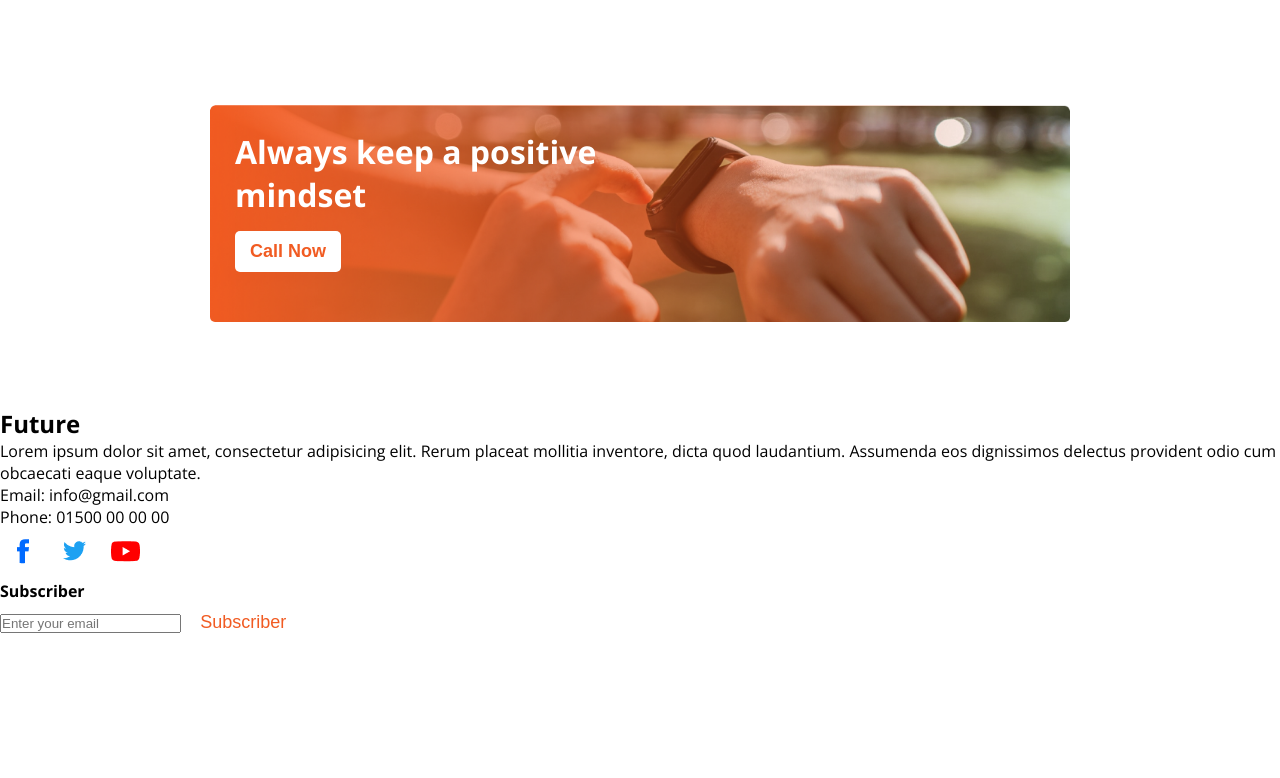
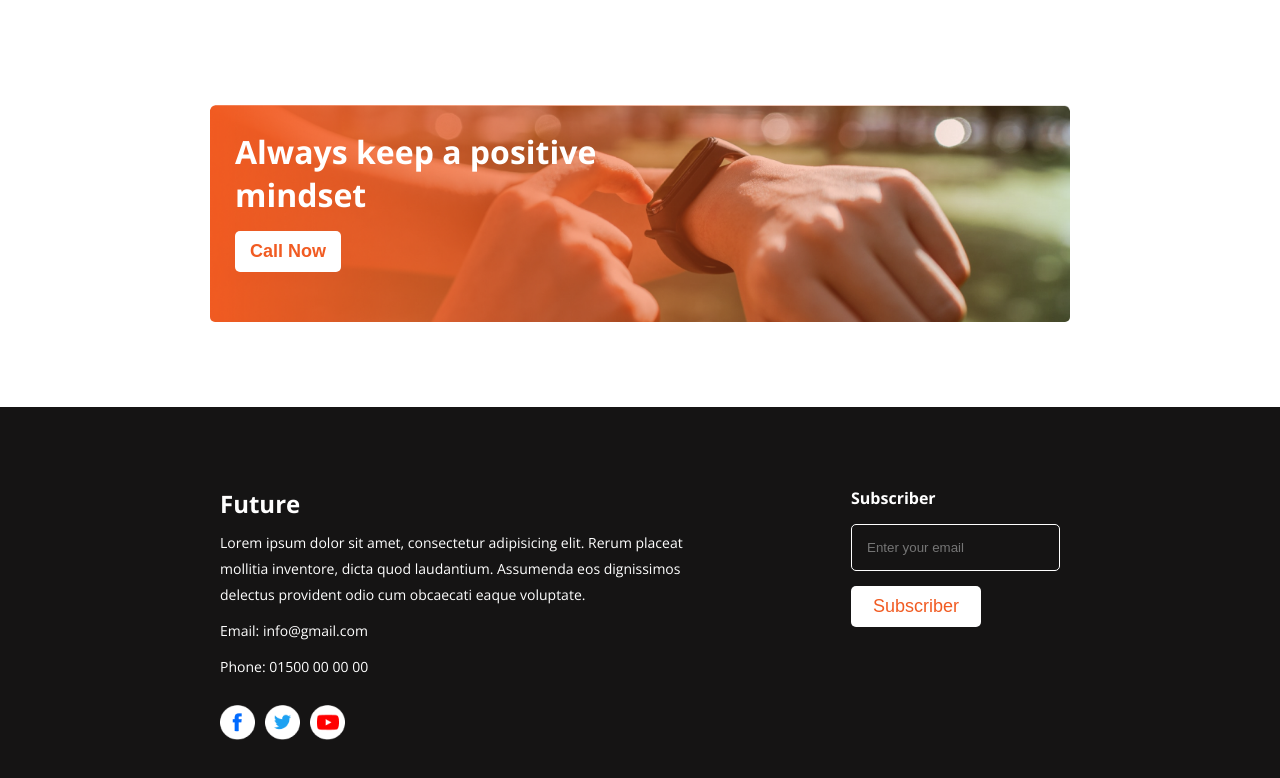
Before and after one commit to MdAfsarHossain/New-Year, a plain HTML site: page index.html in a window 1280 px wide. Shown: the part 1626-2404 px from the top of the page. Before the commit the page ends 2269 px from the top, so only its background shows below. Drawn offline with nearby package versions, Linux system fonts and the light colour scheme.

Commit message:
Footer Section CSS Styles code added

```diff
--- a/css/style.css
+++ b/css/style.css
@@ -189,3 +189,75 @@ button {
     margin-bottom: 25px;
     font-weight: 600;
 }
+
+/* Footer Styles */
+.footer {
+    background: rgb(21, 20, 20);
+    color: white;
+    padding: 80px 220px;
+}
+
+.footer-container {
+    display: flex;
+    justify-content: space-between;
+
+}
+
+.footer-title {
+    margin-bottom: 10px;
+}
+
+.footer-content {
+    width: 500px;
+}
+
+.footer-content p {
+    margin-bottom: 10px;
+    font-size: 14px;
+    color: rgb(255, 255, 255);
+    font-weight: 400;
+    line-height: 26px;
+    letter-spacing: 0%;
+}
+
+.footer-content .email,
+.footer-content .phone {
+    color: rgb(255, 255, 255);
+    font-size: 14px;
+    font-weight: 400;
+    line-height: 26px;
+    letter-spacing: 0%;
+}
+
+.footer-icons {
+    display: flex;
+    gap: 10px;
+}
+
+.footer-icons img {
+    width: 35px;
+    height: 35px;
+    margin-top: 15px;
+}
+
+.footer-subscriber {
+    display: flex;
+    flex-direction: column;
+    gap: 15px;
+}
+
+.footer-subscriber input {
+    padding: 15px;
+    border-radius: 5px;
+    border: 1px solid white;
+    background-color: transparent;
+    color: white;
+}
+
+.footer-subscriber button {
+    width: 130px;
+}
+
+.footer-icons img {
+    cursor: pointer;
+}
```
